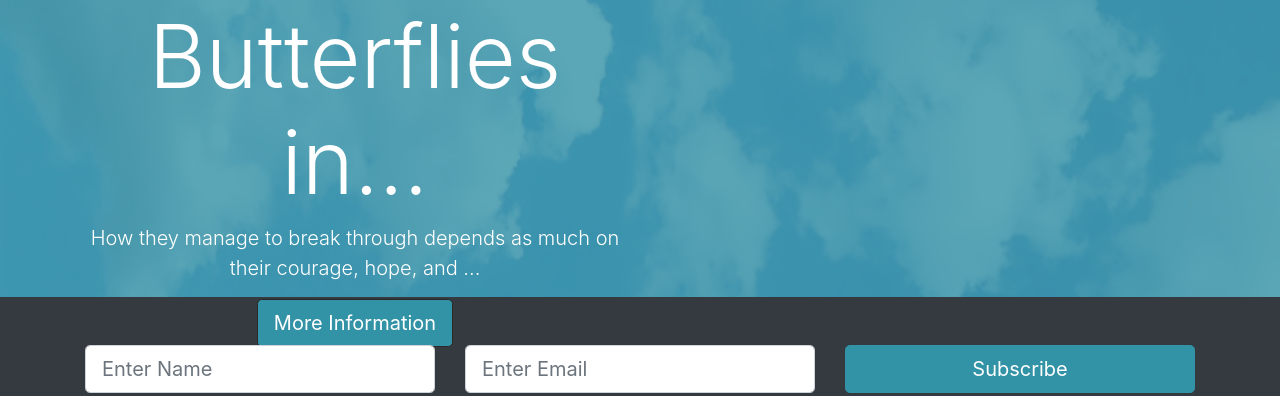
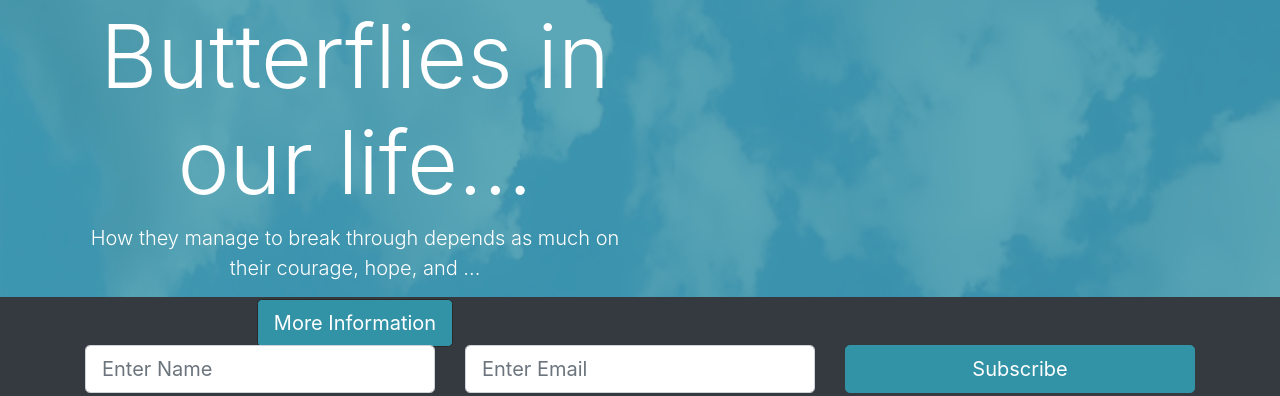
Before and after one commit to ayoobamiri/portfolio1-book, a plain HTML site: page index.html in a window 1280 px wide. Shown: the part 408-804 px from the top of the page. Drawn offline with nearby package versions, Linux system fonts and the light colour scheme.

Commit message:
initial upload

```diff
--- a/index.html
+++ b/index.html
@@ -49,7 +49,7 @@
         <div class="row">
           <div class="col-lg-6 text-center">
             <h1 class="display-2 mt-5 pt-5">
-              How Can Become Butterflies in...
+              How Can Become Butterflies in our life...
             </h1>
             <p class="lead">How they manage to break through depends as much on their courage, hope, and ... </p>
             <button type="button" class="btn btn-primary btn-lg mob" data-toggle="modal"
```
